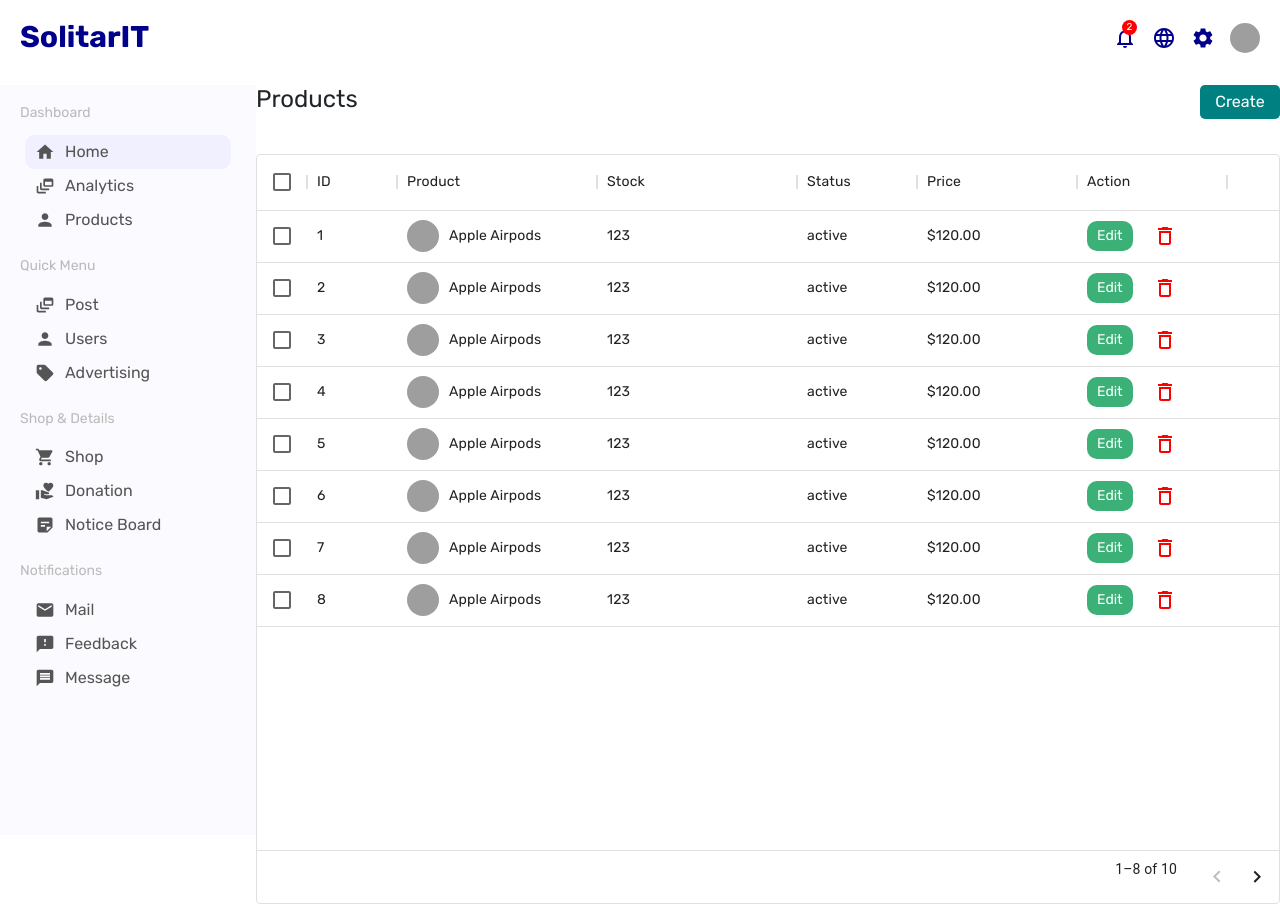
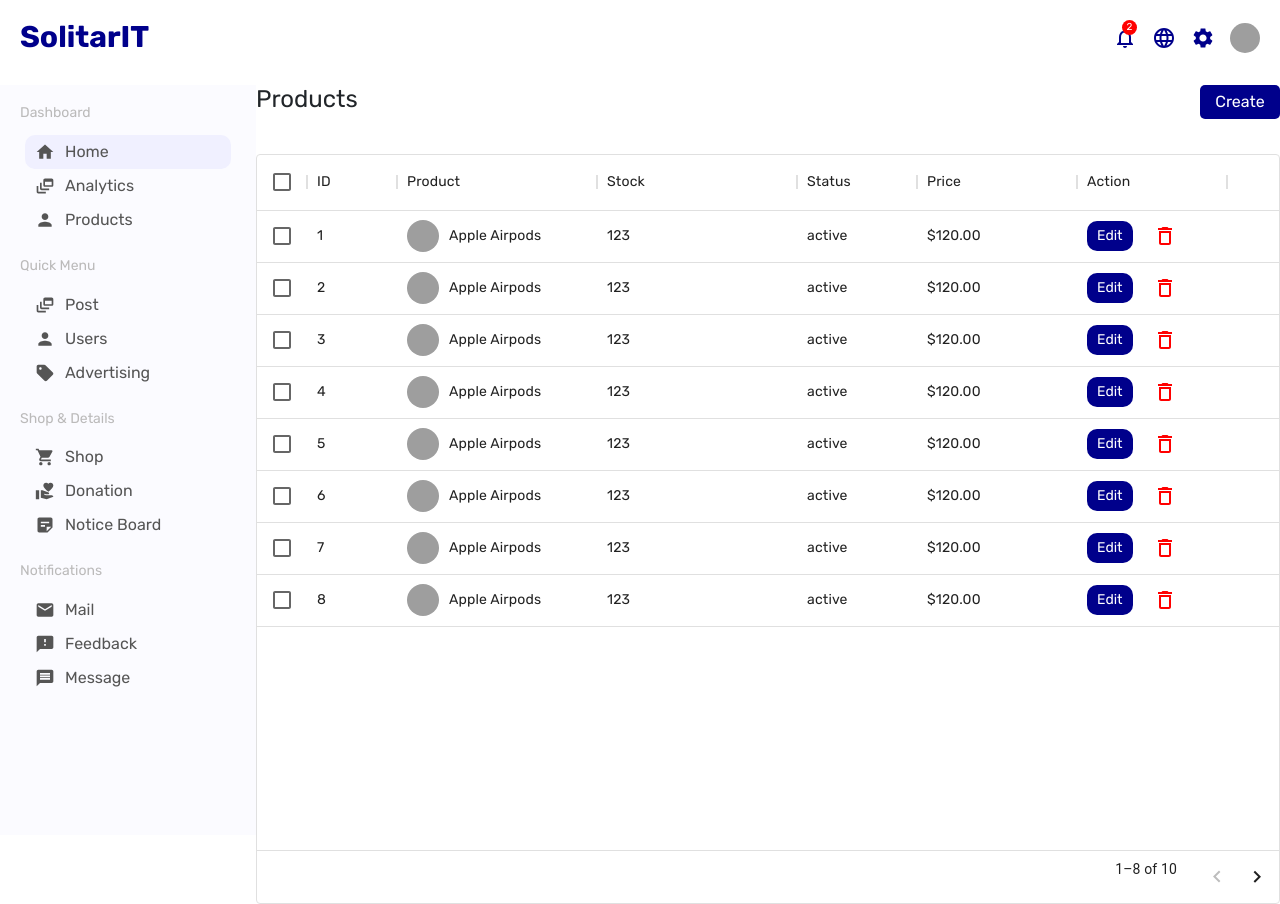
Before and after one commit to PulasthiAbey/Dashboard-BackEnd, a React (Create React App) app in the folder front_end/: page /products in a window 1280 px wide. Built offline with nearby package versions, Linux system fonts and the light colour scheme; grey boxes are pictures that could not be loaded.

Commit message:
Route Configurations

```diff
--- a/front_end/src/pages/product/Product.jsx
+++ b/front_end/src/pages/product/Product.jsx
@@ -10,7 +10,7 @@ const Product = () => {
   return (
     <div className="product">
       <div className="productTitleContainer">
-        <h1 className="productTitle">Product</h1>
+        <h1 className="productTitle">Product Information</h1>
         <Link to="/newproduct">
           <button className="productAddButton">Create</button>
         </Link>
--- a/front_end/src/pages/product/product.css
+++ b/front_end/src/pages/product/product.css
@@ -13,7 +13,7 @@
   width: 80px;
   border: none;
   padding: 5px;
-  background-color: teal;
+  background-color: #00008B;
   color: white;
   border-radius: 5px;
   font-size: 16px;
--- a/front_end/src/pages/productList/ProductList.jsx
+++ b/front_end/src/pages/productList/ProductList.jsx
@@ -3,8 +3,8 @@ import React, { useState } from "react";
 import { DataGrid } from "@mui/x-data-grid";
 import { DeleteOutline } from "@mui/icons-material";
 import { Link } from "react-router-dom";
+import { productRows } from "../../dummyData";
 import "./productList.css";
-import { productRows } from "../../dummyData";
 
 const ProductList = () => {
   const [data, setData] = useState(productRows);
--- a/front_end/src/pages/productList/productList.css
+++ b/front_end/src/pages/productList/productList.css
@@ -19,7 +19,7 @@
     border: none;
     border-radius: 10px;
     padding: 5px 10px;
-    background-color: #3bb077;
+    background-color: #00008B;
     color: white;
     cursor: pointer;
     margin-right: 20px;
```
